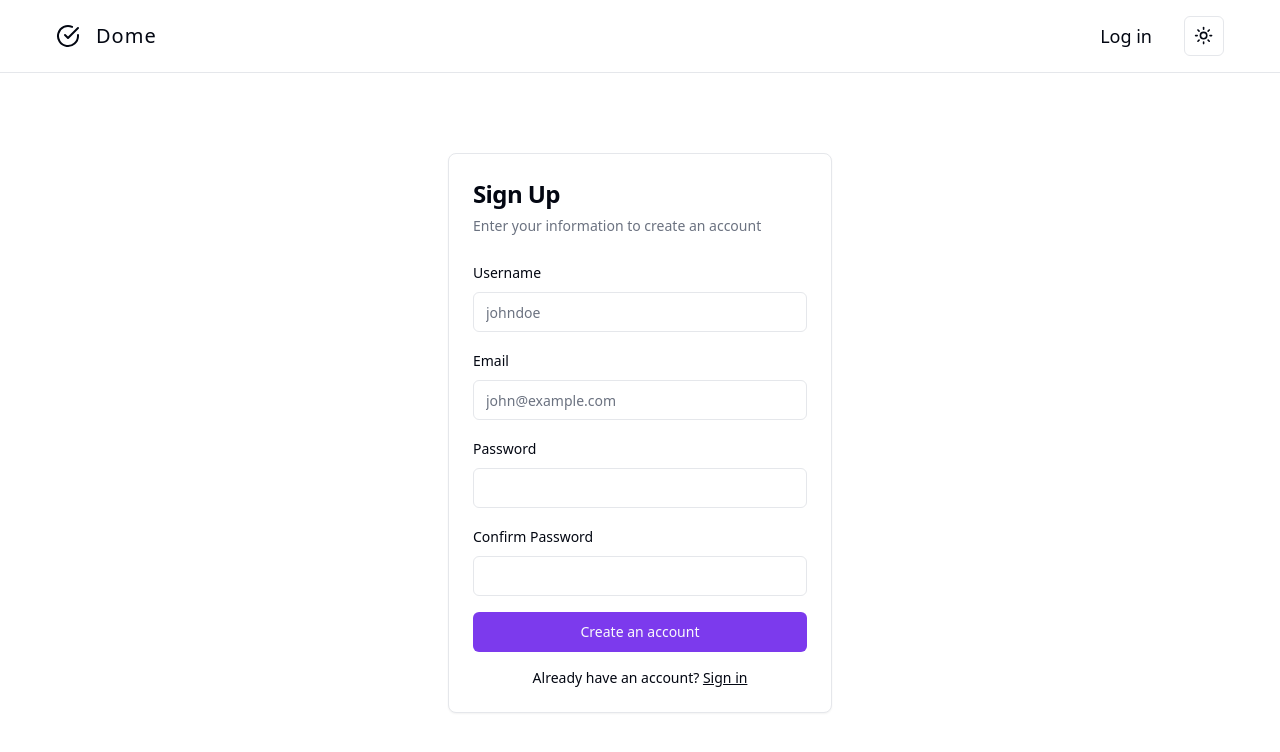
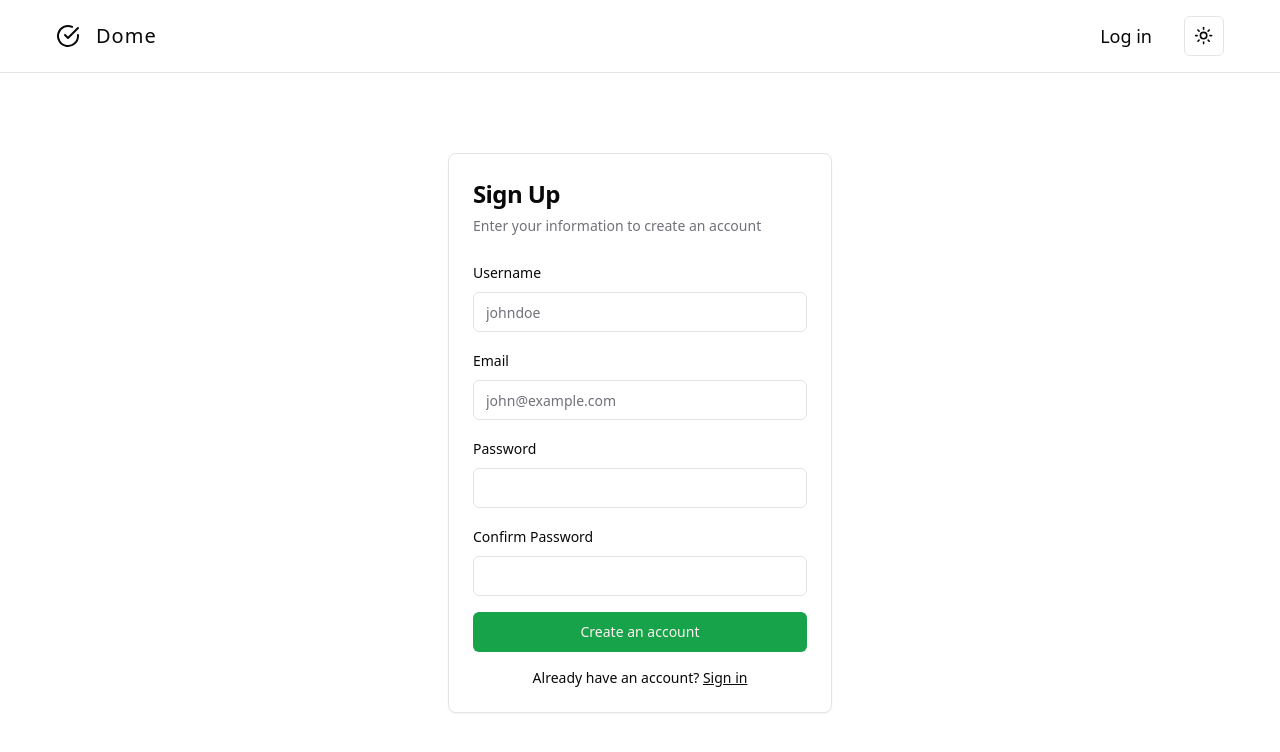
Before and after one commit to illustrofia/incubator, a React (Vite) app in the folder apps/todo/frontend/: page /signup in a window 1280 px wide. Shown: the top 752 px of the page. Built offline with nearby package versions, Linux system fonts and the light colour scheme; no server answers.

Commit message:
style(todo): change theme

```diff
--- a/apps/todo/frontend/index.css
+++ /dev/null
@@ -1,76 +0,0 @@
-@tailwind base;
-@tailwind components;
-@tailwind utilities;
-
-@layer base {
-  :root {
-    --background: 0 0% 100%;
-    --foreground: 222.2 84% 4.9%;
-
-    --card: 0 0% 100%;
-    --card-foreground: 222.2 84% 4.9%;
-
-    --popover: 0 0% 100%;
-    --popover-foreground: 222.2 84% 4.9%;
-
-    --primary: 222.2 47.4% 11.2%;
-    --primary-foreground: 210 40% 98%;
-
-    --secondary: 210 40% 96.1%;
-    --secondary-foreground: 222.2 47.4% 11.2%;
-
-    --muted: 210 40% 96.1%;
-    --muted-foreground: 215.4 16.3% 46.9%;
-
-    --accent: 210 40% 96.1%;
-    --accent-foreground: 222.2 47.4% 11.2%;
-
-    --destructive: 0 84.2% 60.2%;
-    --destructive-foreground: 210 40% 98%;
-
-    --border: 214.3 31.8% 91.4%;
-    --input: 214.3 31.8% 91.4%;
-    --ring: 222.2 84% 4.9%;
-
-    --radius: 0.5rem;
-  }
-
-  .dark {
-    --background: 222.2 84% 4.9%;
-    --foreground: 210 40% 98%;
-
-    --card: 222.2 84% 4.9%;
-    --card-foreground: 210 40% 98%;
-
-    --popover: 222.2 84% 4.9%;
-    --popover-foreground: 210 40% 98%;
-
-    --primary: 210 40% 98%;
-    --primary-foreground: 222.2 47.4% 11.2%;
-
-    --secondary: 217.2 32.6% 17.5%;
-    --secondary-foreground: 210 40% 98%;
-
-    --muted: 217.2 32.6% 17.5%;
-    --muted-foreground: 215 20.2% 65.1%;
-
-    --accent: 217.2 32.6% 17.5%;
-    --accent-foreground: 210 40% 98%;
-
-    --destructive: 0 62.8% 30.6%;
-    --destructive-foreground: 210 40% 98%;
-
-    --border: 217.2 32.6% 17.5%;
-    --input: 217.2 32.6% 17.5%;
-    --ring: 212.7 26.8% 83.9%;
-  }
-}
-
-@layer base {
-  * {
-    @apply border-border;
-  }
-  body {
-    @apply bg-background text-foreground;
-  }
-}
--- a/apps/todo/frontend/src/index.css
+++ b/apps/todo/frontend/src/index.css
@@ -5,47 +5,47 @@
 @layer base {
   :root {
     --background: 0 0% 100%;
-    --foreground: 224 71.4% 4.1%;
+    --foreground: 240 10% 3.9%;
     --card: 0 0% 100%;
-    --card-foreground: 224 71.4% 4.1%;
+    --card-foreground: 240 10% 3.9%;
     --popover: 0 0% 100%;
-    --popover-foreground: 224 71.4% 4.1%;
-    --primary: 262.1 83.3% 57.8%;
-    --primary-foreground: 210 20% 98%;
-    --secondary: 220 14.3% 95.9%;
-    --secondary-foreground: 220.9 39.3% 11%;
-    --muted: 220 14.3% 95.9%;
-    --muted-foreground: 220 8.9% 46.1%;
-    --accent: 220 14.3% 95.9%;
-    --accent-foreground: 220.9 39.3% 11%;
+    --popover-foreground: 240 10% 3.9%;
+    --primary: 142.1 76.2% 36.3%;
+    --primary-foreground: 355.7 100% 97.3%;
+    --secondary: 240 4.8% 95.9%;
+    --secondary-foreground: 240 5.9% 10%;
+    --muted: 240 4.8% 95.9%;
+    --muted-foreground: 240 3.8% 46.1%;
+    --accent: 240 4.8% 95.9%;
+    --accent-foreground: 240 5.9% 10%;
     --destructive: 0 84.2% 60.2%;
-    --destructive-foreground: 210 20% 98%;
-    --border: 220 13% 91%;
-    --input: 220 13% 91%;
-    --ring: 262.1 83.3% 57.8%;
+    --destructive-foreground: 0 0% 98%;
+    --border: 240 5.9% 90%;
+    --input: 240 5.9% 90%;
+    --ring: 142.1 76.2% 36.3%;
     --radius: 0.5rem;
   }
 
   .dark {
-    --background: 224 71.4% 4.1%;
-    --foreground: 210 20% 98%;
-    --card: 224 71.4% 4.1%;
-    --card-foreground: 210 20% 98%;
-    --popover: 224 71.4% 4.1%;
-    --popover-foreground: 210 20% 98%;
-    --primary: 263.4 70% 50.4%;
-    --primary-foreground: 210 20% 98%;
-    --secondary: 215 27.9% 16.9%;
-    --secondary-foreground: 210 20% 98%;
-    --muted: 215 27.9% 16.9%;
-    --muted-foreground: 217.9 10.6% 64.9%;
-    --accent: 215 27.9% 16.9%;
-    --accent-foreground: 210 20% 98%;
+    --background: 20 14.3% 4.1%;
+    --foreground: 0 0% 95%;
+    --card: 24 9.8% 10%;
+    --card-foreground: 0 0% 95%;
+    --popover: 0 0% 9%;
+    --popover-foreground: 0 0% 95%;
+    --primary: 142.1 70.6% 45.3%;
+    --primary-foreground: 144.9 80.4% 10%;
+    --secondary: 240 3.7% 15.9%;
+    --secondary-foreground: 0 0% 98%;
+    --muted: 0 0% 15%;
+    --muted-foreground: 240 5% 64.9%;
+    --accent: 12 6.5% 15.1%;
+    --accent-foreground: 0 0% 98%;
     --destructive: 0 62.8% 30.6%;
-    --destructive-foreground: 210 20% 98%;
-    --border: 215 27.9% 16.9%;
-    --input: 215 27.9% 16.9%;
-    --ring: 263.4 70% 50.4%;
+    --destructive-foreground: 0 85.7% 97.3%;
+    --border: 240 3.7% 15.9%;
+    --input: 240 3.7% 15.9%;
+    --ring: 142.4 71.8% 29.2%;
   }
 }
 
```
Also changed, not shown: apps/todo/frontend/components.json.
